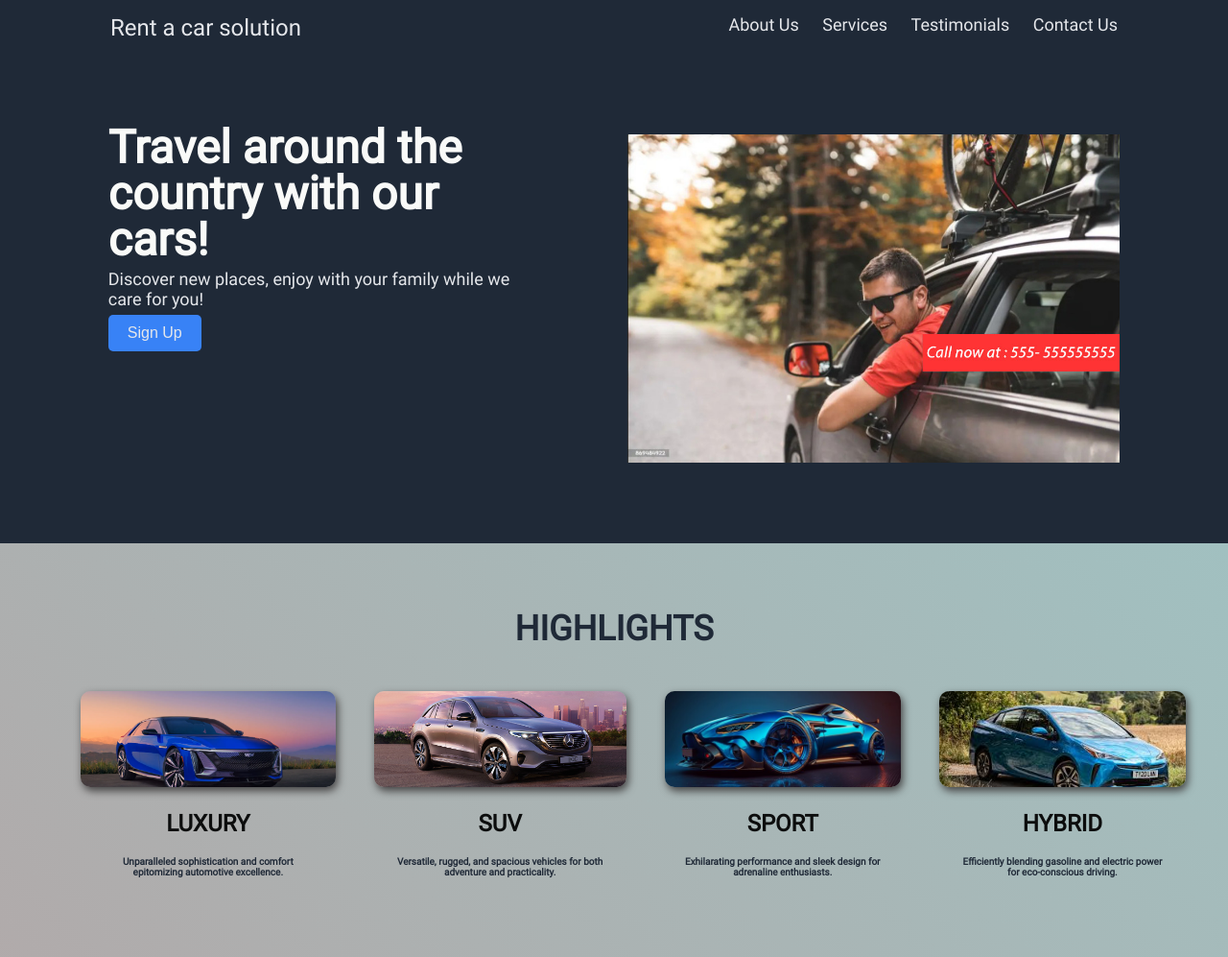
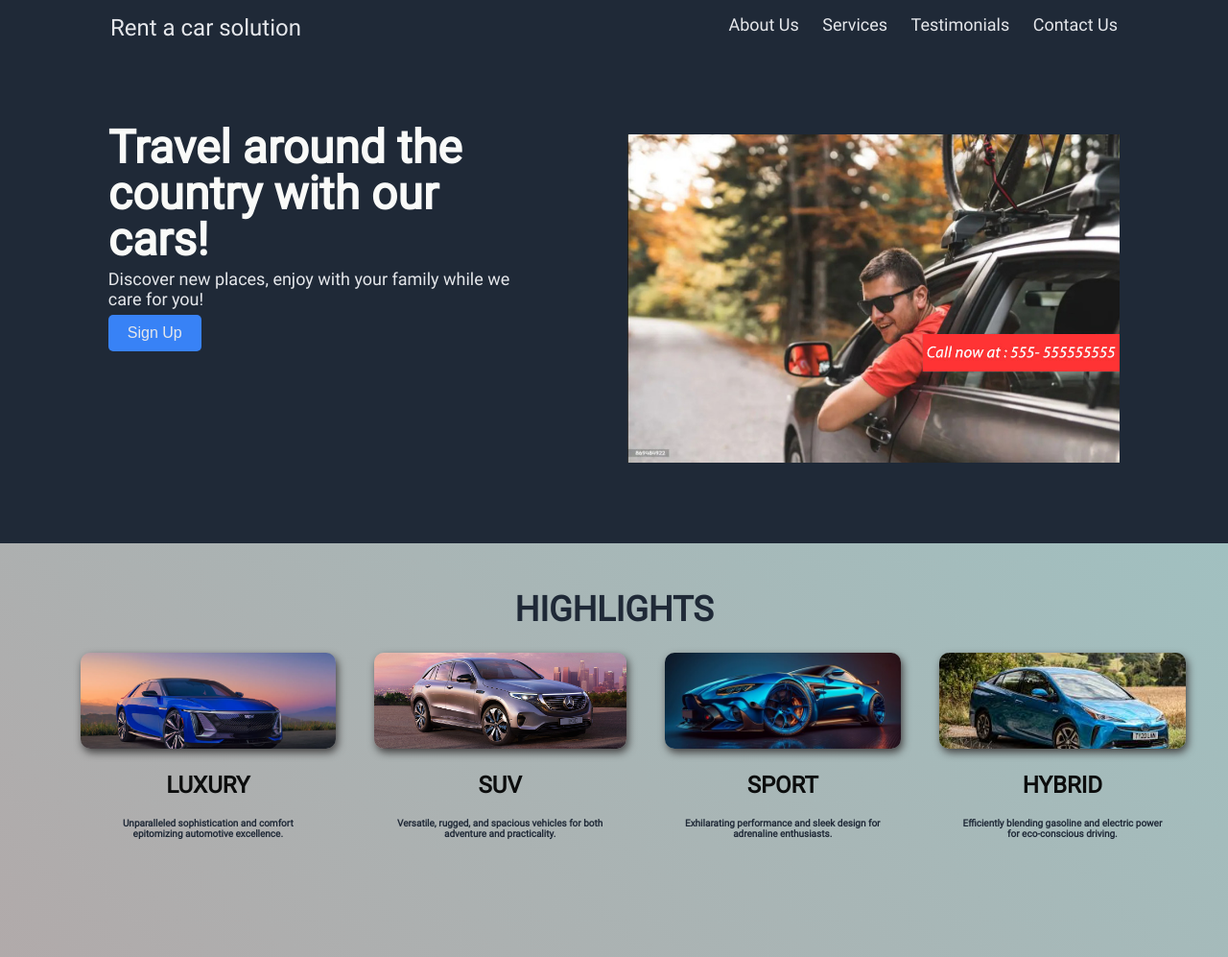
Before and after one commit to EhsanSarboukh/Assignment2, a plain HTML site: page index.html in a window 1280 px wide. Shown: the top 997 px of the page at 96% size. Drawn offline with Linux system fonts and the light colour scheme; files whose address does not match are found by name.

Commit message:
Update styles.css

```diff
--- a/css/styles.css
+++ b/css/styles.css
@@ -183,7 +183,6 @@
     text-transform: uppercase;
     text-align: center;
     font-size: 36px;
-    padding: 20px;
     font-weight: 700;
     color:#1F2937;
     margin:24px 0;
```
